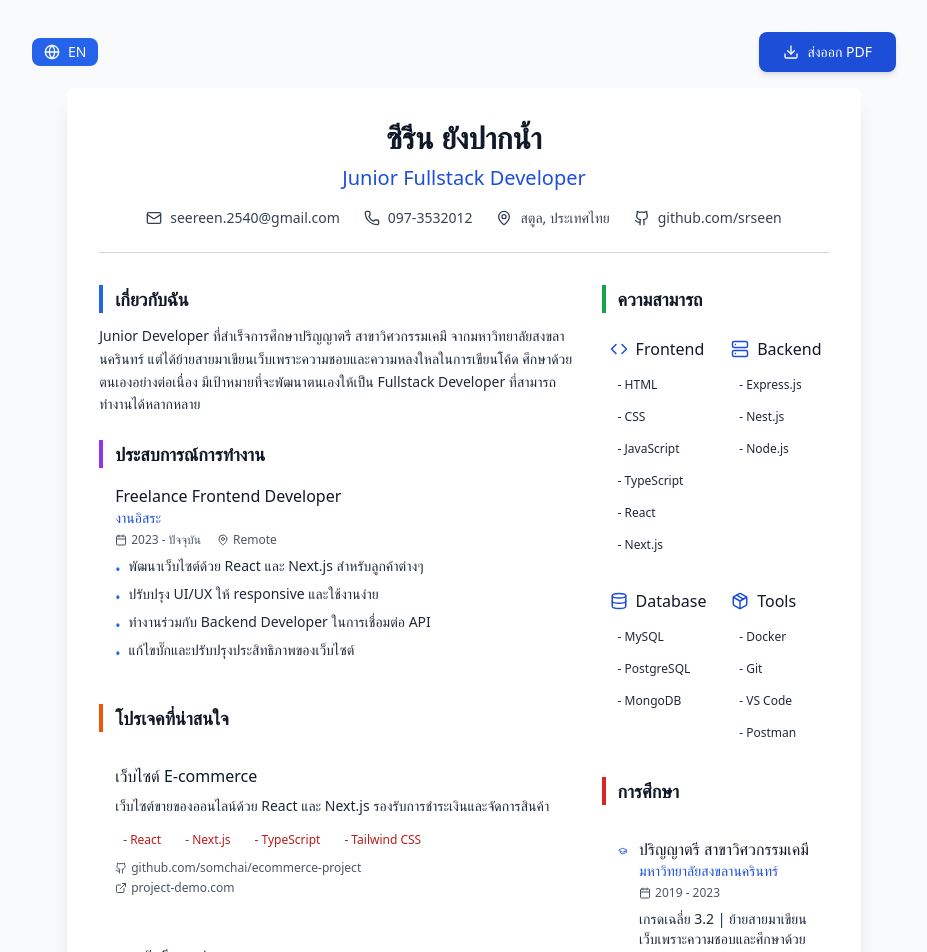
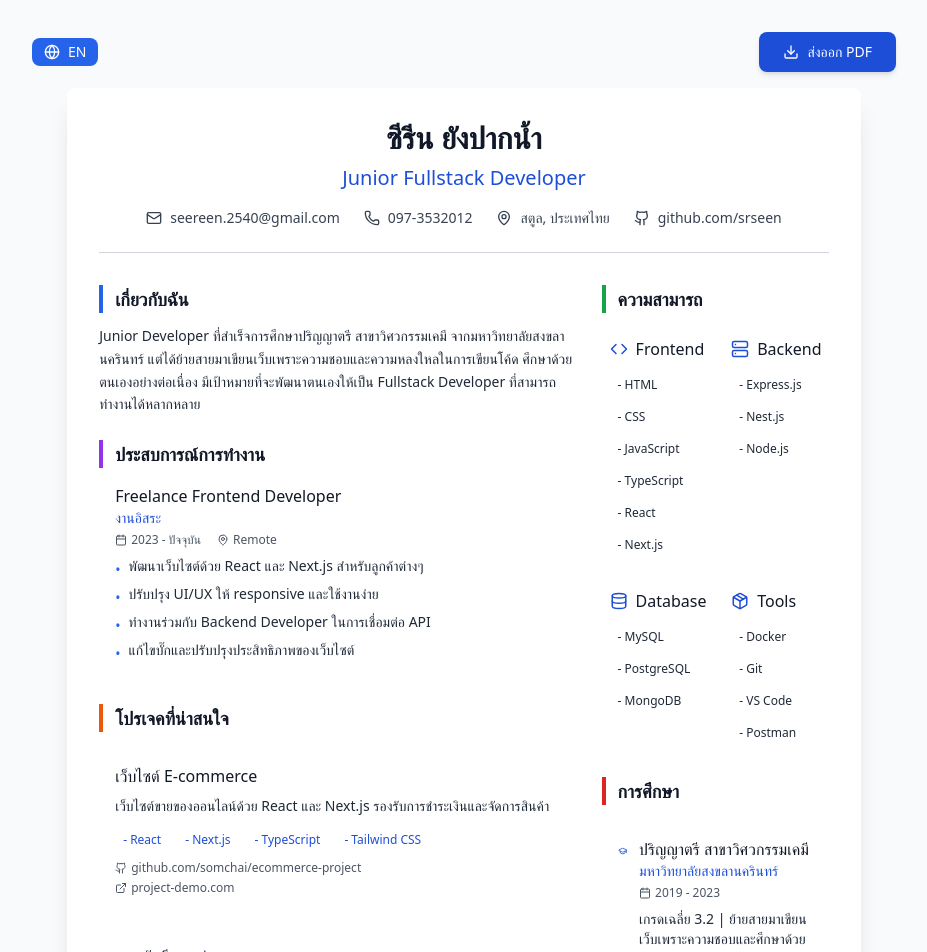
Before and after one commit to srseen/my_cv, a Next.js app: page / in a window 1280 px wide. Shown: the top 952 px of the page, without its empty margins (176-1103 px from the left). Built offline with nearby package versions, Linux system fonts and the light colour scheme.

Commit message:
feat: update technology tags color from red to blue in Projects component

```diff
--- a/src/components/Projects.tsx
+++ b/src/components/Projects.tsx
@@ -59,7 +59,7 @@ const Projects = () => {
               {project.technologies.map((tech, techIndex) => (
                 <span
                   key={techIndex}
-                  className="text-red-700 px-2 py-1 text-xs"
+                  className="text-blue-700 px-2 py-1 text-xs"
                 >
                   - {tech}
                 </span>
```
